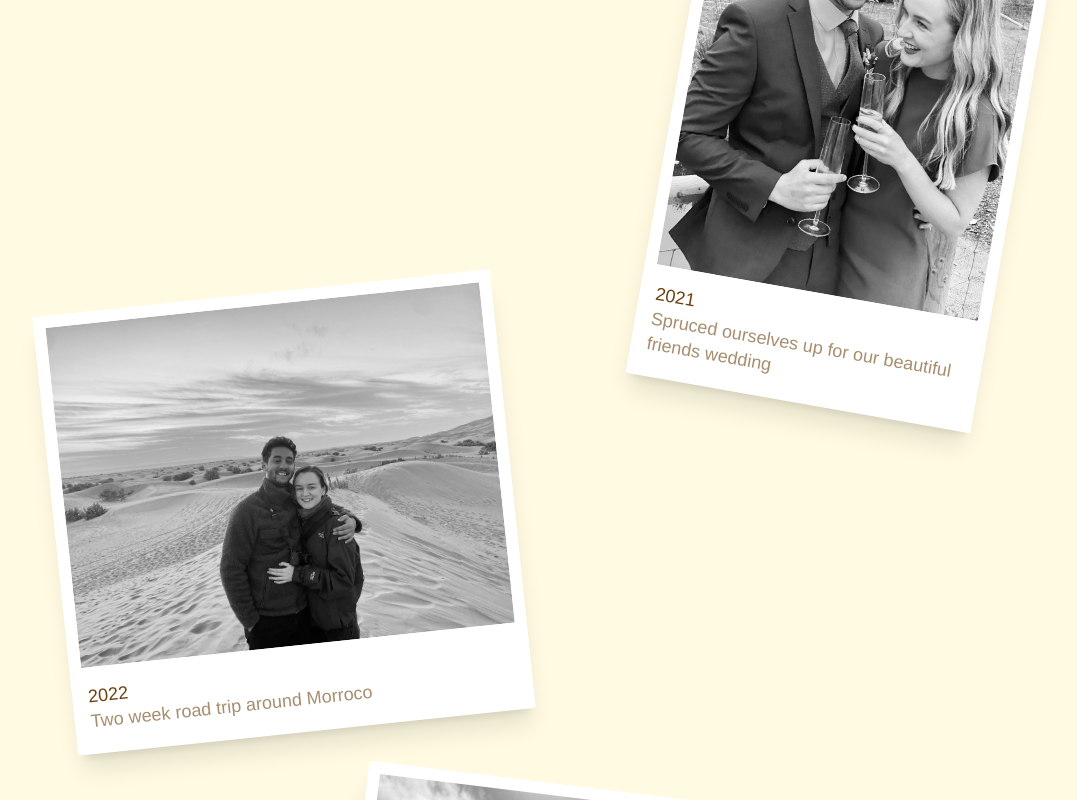
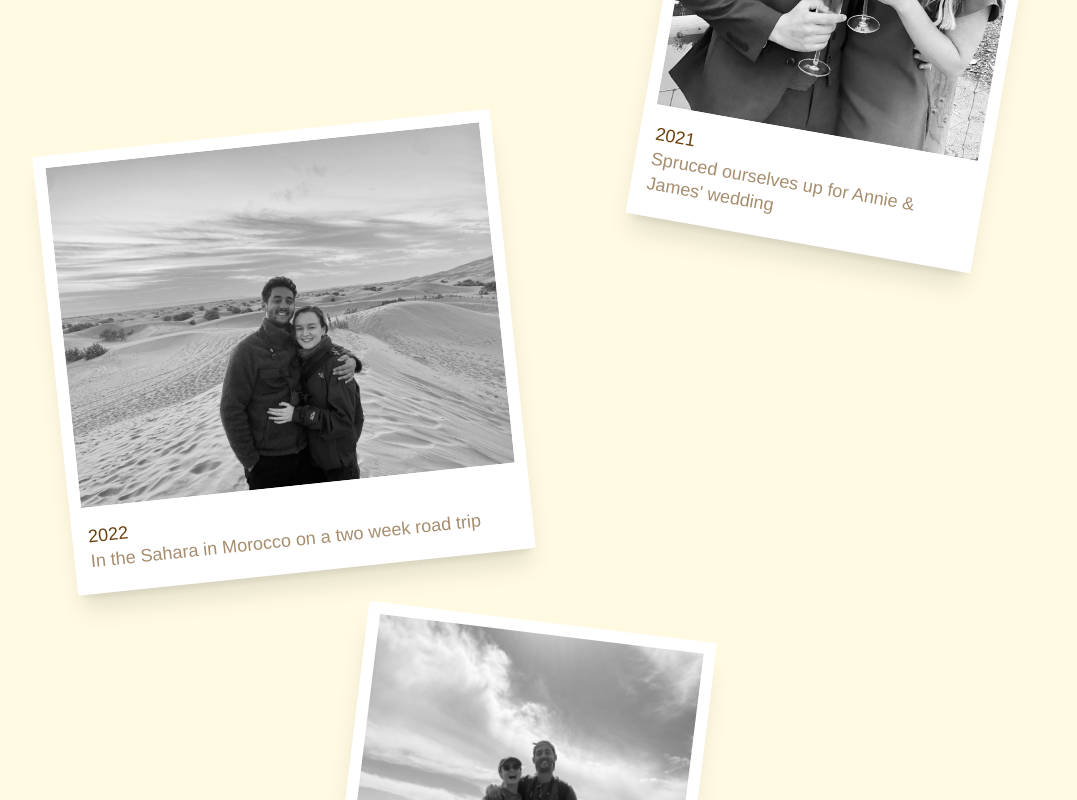
Before and after one commit to matthiasroscoe/wedding-site, a Next.js app: page /our-story in a window 1280 px wide. Shown: the part 2000-2800 px from the top of the page, without its empty margins (48-1125 px from the left). Built offline with nearby package versions, Linux system fonts and the light colour scheme; a web font is replaced by a local one.

Commit message:
chore: tweak photo and polaroid copy

```diff
--- a/src/app/our-story/page.tsx
+++ b/src/app/our-story/page.tsx
@@ -40,7 +40,7 @@ const polaroids = [
     },
     {
         year: 2021,
-        caption: 'Spruced ourselves up for our beautiful friends wedding',
+        caption: "Spruced ourselves up for Annie & James' wedding",
         src: '/about-us/A&J_s Wedding.jpg',
         xPercent: 56,
         yOffsetVh: 10,
@@ -50,7 +50,7 @@ const polaroids = [
     },
     {
         year: 2022,
-        caption: 'Two week road trip around Morroco',
+        caption: 'In the Sahara in Morocco on a two week road trip',
         src: '/about-us/Morrocco.jpg',
         xPercent: 8,
         yOffsetVh: 7,
@@ -70,7 +70,7 @@ const polaroids = [
     },
     {
         year: 2024,
-        caption: 'Made it to the top of the Annapurna Circuit - our favourite part of travelling! ',
+        caption: 'Making it to the top of the Thorang La Pass in Nepal',
         src: '/about-us/Nepal.jpg',
         xPercent: 56,
         yOffsetVh: 5,
@@ -80,7 +80,7 @@ const polaroids = [
     },
     {
         year: 2024,
-        caption: '',
+        caption: 'A long weekend in Rome to consume all the wine and pasta!',
         src: '/about-us/Rome.jpg',
         xPercent: 8,
         yOffsetVh: 8,
@@ -90,7 +90,7 @@ const polaroids = [
     },
     {
         year: 2024,
-        caption: "Glasto '24 at our fave band Bombay Bicycle Club with the best crew",
+        caption: "Glasto '24 at our fave band Bombay Bicycle Club",
         src: '/about-us/Glasto.jpg',
         xPercent: 50,
         yOffsetVh: 11,
@@ -110,7 +110,7 @@ const polaroids = [
     },
     {
         year: 2025,
-        caption: "Celebrating the Hale's and bringing the new year in with our family",
+        caption: "Celebrating the Hale's and bringing in the new year",
         src: '/about-us/G&T_s Wedding.jpg',
         xPercent: 56,
         yOffsetVh: 9,
@@ -168,7 +168,7 @@ export default function OurStoryPage() {
             <Nav />
 
             {/* Page title */}
-            <section className="flex h-[40vh] items-center justify-center md:h-[50vh]">
+            <section className="flex h-[40vh] items-center justify-center md:h-[30vh]">
                 <h1 className="font-handwriting text-brown-dark text-[48px] leading-tight md:text-[64px]">
                     Our Story
                 </h1>
--- a/src/components/image-slider.tsx
+++ b/src/components/image-slider.tsx
@@ -7,9 +7,10 @@ import { ChevronLeft, ChevronRight } from 'lucide-react'
 
 const slides = [
     { src: '/venue-2.jpg', alt: 'Can Ramonet, Catalonia' },
+    { src: '/venue-4.jpg', alt: 'Can Ramonet, Catalonia' },
     { src: '/venue-3.jpg', alt: 'Can Ramonet, Catalonia' },
+    { src: '/venue-6.png', alt: 'Can Ramonet, Catalonia' },
     { src: '/venue-5.jpg', alt: 'Can Ramonet, Catalonia' },
-    { src: '/venue-6.png', alt: 'Can Ramonet, Catalonia' },
 ]
 
 export function ImageSlider() {
@@ -44,7 +45,7 @@ export function ImageSlider() {
                         <ChevronLeft className="h-9 w-9" />
                     </button>
 
-                    <div className="relative min-w-0 flex-1 aspect-5/3 overflow-hidden">
+                    <div className="relative aspect-5/3 min-w-0 flex-1 overflow-hidden">
                         <div ref={emblaRef} className="h-full overflow-hidden">
                             <div className="flex h-full">
                                 {slides.map((slide) => (
--- a/src/components/schedule.tsx
+++ b/src/components/schedule.tsx
@@ -25,9 +25,9 @@ export function Schedule() {
         <section id="schedule" className="text-brown-dark bg-[#e1cf73]">
             <div className="container mx-auto px-8 pt-[140px] pb-14 md:pt-[240px] md:pb-24">
                 <div className="mb-24 md:mb-32">
-                    <Heading2 className="mb-8 text-center">Wedding Day</Heading2>
+                    <Heading2 className="mb-14 text-center lg:mb-8">Wedding Day</Heading2>
 
-                    <div className="relative grid grid-cols-1 gap-8 text-center md:grid-cols-3 md:gap-y-14 lg:grid-cols-6 lg:grid-rows-2 lg:gap-x-4 lg:gap-y-12 xl:gap-x-6">
+                    <div className="relative grid grid-cols-1 gap-14 text-center md:grid-cols-3 lg:grid-cols-6 lg:grid-rows-2 lg:gap-x-4 lg:gap-y-12 xl:gap-x-6">
                         <ScheduleArrowHeadDef />
 
                         {weddingDayItems.slice(0, -1).map((_, i) => (
@@ -39,7 +39,9 @@ export function Schedule() {
                                 key={item.name}
                                 className={`relative z-10 ${LG_COL_START[i]} ${i % 2 === 0 ? 'lg:row-start-1 lg:self-start' : 'lg:row-start-2 lg:self-end'}`}
                             >
-                                <p className="font-handwriting text-3xl leading-8">{item.time}</p>
+                                <p className="font-handwriting text-3xl leading-8 font-bold">
+                                    {item.time}
+                                </p>
                                 <p className="font-handwriting mt-2 text-3xl leading-8">
                                     {item.name}
                                 </p>
@@ -52,13 +54,13 @@ export function Schedule() {
                     <Heading2 className="mb-8 text-center">The Day After</Heading2>
 
                     <div className="flex flex-col items-center">
-                        <p className="font-handwriting text-3xl leading-8">2pm</p>
+                        <p className="font-handwriting text-3xl leading-8 font-bold">2pm</p>
                         <p className="font-handwriting mt-2 text-3xl leading-8">
                             Paella &amp; Pool Party
                         </p>
                         <div className="flex flex-col items-center">
                             <p className="font-body mt-4 text-base leading-8">
-                                &bull; Drinks, nibbles and music by the pool
+                                &bull; Drinks, food and music by the pool
                             </p>
                             <p className="font-body -mt-1 text-base leading-8">
                                 &bull; Dress code: Relaxed beach/pool vibes, optional dip in the
```
Also changed, not shown: public/venue-4.jpg (added).
